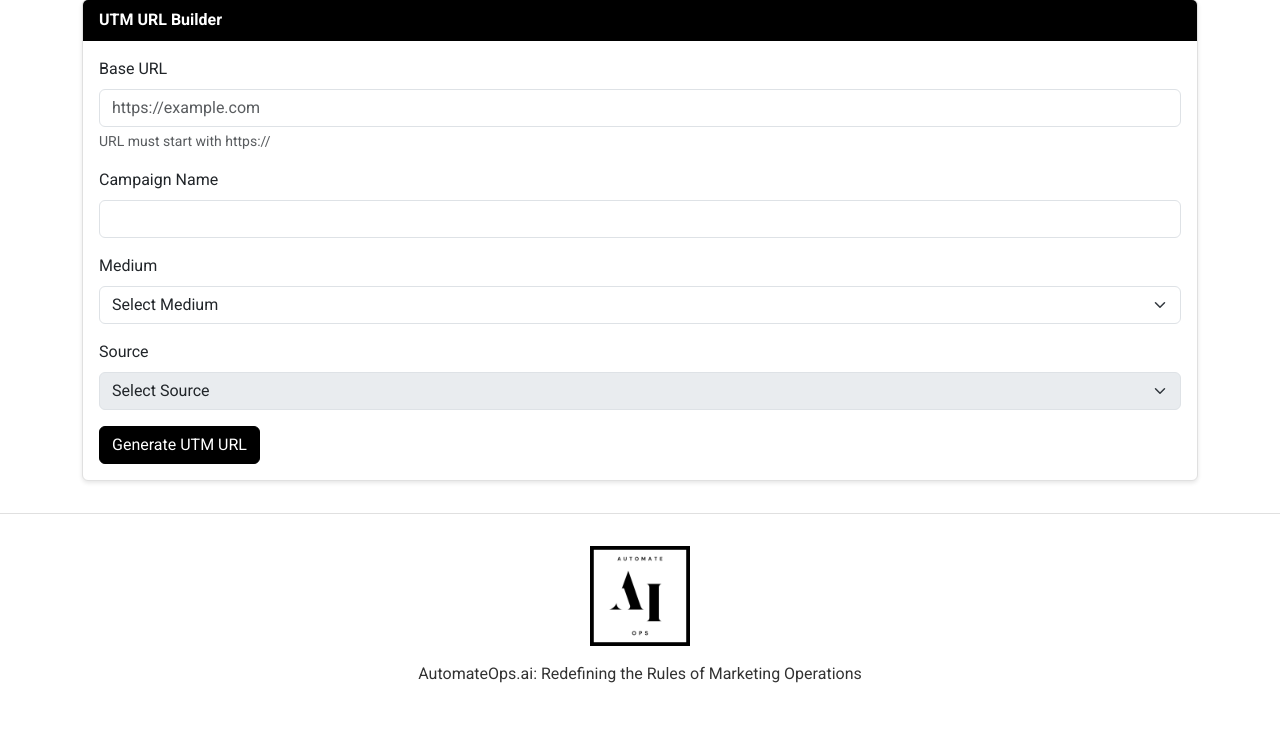
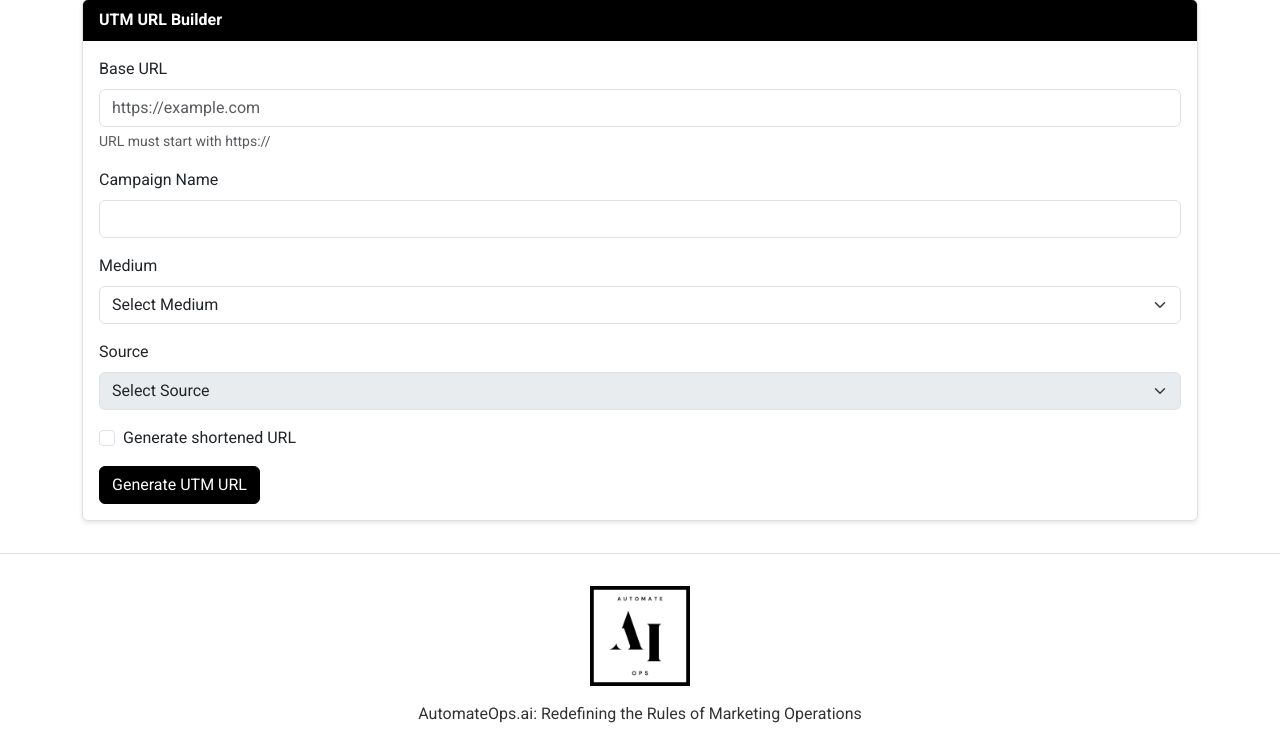
Before and after one commit to tmfudge/AutomateOps-AI-Toolkit, a Flask app: page / in a window 1280 px wide, after a click on "UTM URL Builder". Shown: the part 459-1203 px from the top of the page. Before the commit the page ends 1142 px from the top, so only its background shows below. Run offline with Flask 3, Linux system fonts and the light colour scheme.

Commit message:
Agent query: Can you please test the UTM builder with the new URL shortening option? Try generating both regular and shortened URLs to verify it's working correctly.

```diff
--- a/app.py
+++ b/app.py
@@ -1,5 +1,6 @@
 from flask import Flask, render_template, request, jsonify
-from urllib.parse import urlparse, urlencode
+from urllib.parse import urlparse, urlencode, parse_qs, urlunparse
+import pyshorteners
 import re
 from datetime import datetime
 
@@ -70,6 +71,23 @@ def build_utm():
     base_url = data['base_url'].rstrip('/')
     utm_string = urlencode(utm_params)
     final_url = f"{base_url}?{utm_string}"
+
+    # Shorten URL if requested
+    shorten = request.form.get('shorten', 'false') == 'true'
+    if shorten:
+        try:
+            s = pyshorteners.Shortener()
+            shortened_url = s.tinyurl.short(final_url)
+            return jsonify({
+                'url': final_url,
+                'shortened_url': shortened_url
+            })
+        except Exception as e:
+            app.logger.error(f"Error shortening URL: {str(e)}")
+            return jsonify({
+                'url': final_url,
+                'error': 'Failed to generate shortened URL'
+            })
 
     return jsonify({'url': final_url})
 
--- a/pyproject.toml
+++ b/pyproject.toml
@@ -8,4 +8,5 @@ dependencies = [
     "flask>=3.1.0",
     "flask-sqlalchemy>=3.1.1",
     "psycopg2-binary>=2.9.10",
+    "pyshorteners>=1.0.1",
 ]
--- a/static/js/main.js
+++ b/static/js/main.js
@@ -72,6 +72,9 @@ document.addEventListener('DOMContentLoaded', function() {
 
         const formData = new FormData(this);
 
+        const shortenUrl = document.getElementById('shorten_url').checked;
+        formData.append('shorten', shortenUrl);
+
         fetch('/build-utm', {
             method: 'POST',
             body: formData
@@ -83,9 +86,30 @@ document.addEventListener('DOMContentLoaded', function() {
                 document.getElementById('utm-error').style.display = 'block';
                 document.getElementById('utm-result').style.display = 'none';
             } else {
-                document.getElementById('utm-url').textContent = data.url;
+                let resultHtml = `
+                    <div class="mb-3">
+                        <strong>Full URL:</strong>
+                        <div class="d-flex align-items-center">
+                            <span class="text-break me-2">${data.url}</span>
+                            <button class="btn btn-sm btn-outline-primary copy-btn">Copy</button>
+                        </div>
+                    </div>`;
+
+                if (data.shortened_url) {
+                    resultHtml += `
+                    <div>
+                        <strong>Shortened URL:</strong>
+                        <div class="d-flex align-items-center">
+                            <span class="text-break me-2">${data.shortened_url}</span>
+                            <button class="btn btn-sm btn-outline-primary copy-btn">Copy</button>
+                        </div>
+                    </div>`;
+                }
+
+                document.getElementById('utm-url').innerHTML = resultHtml;
                 document.getElementById('utm-result').style.display = 'block';
                 document.getElementById('utm-error').style.display = 'none';
+                initializeCopyButtons();
             }
         });
     });
--- a/templates/index.html
+++ b/templates/index.html
@@ -117,6 +117,11 @@
 
 
 
+                    <div class="mb-3 form-check">
+                        <input type="checkbox" class="form-check-input" id="shorten_url" name="shorten_url">
+                        <label class="form-check-label" for="shorten_url">Generate shortened URL</label>
+                    </div>
+
                     <button type="submit" class="btn btn-primary">Generate UTM URL</button>
                 </form>
 
```
Also changed, not shown: 1 other file.
